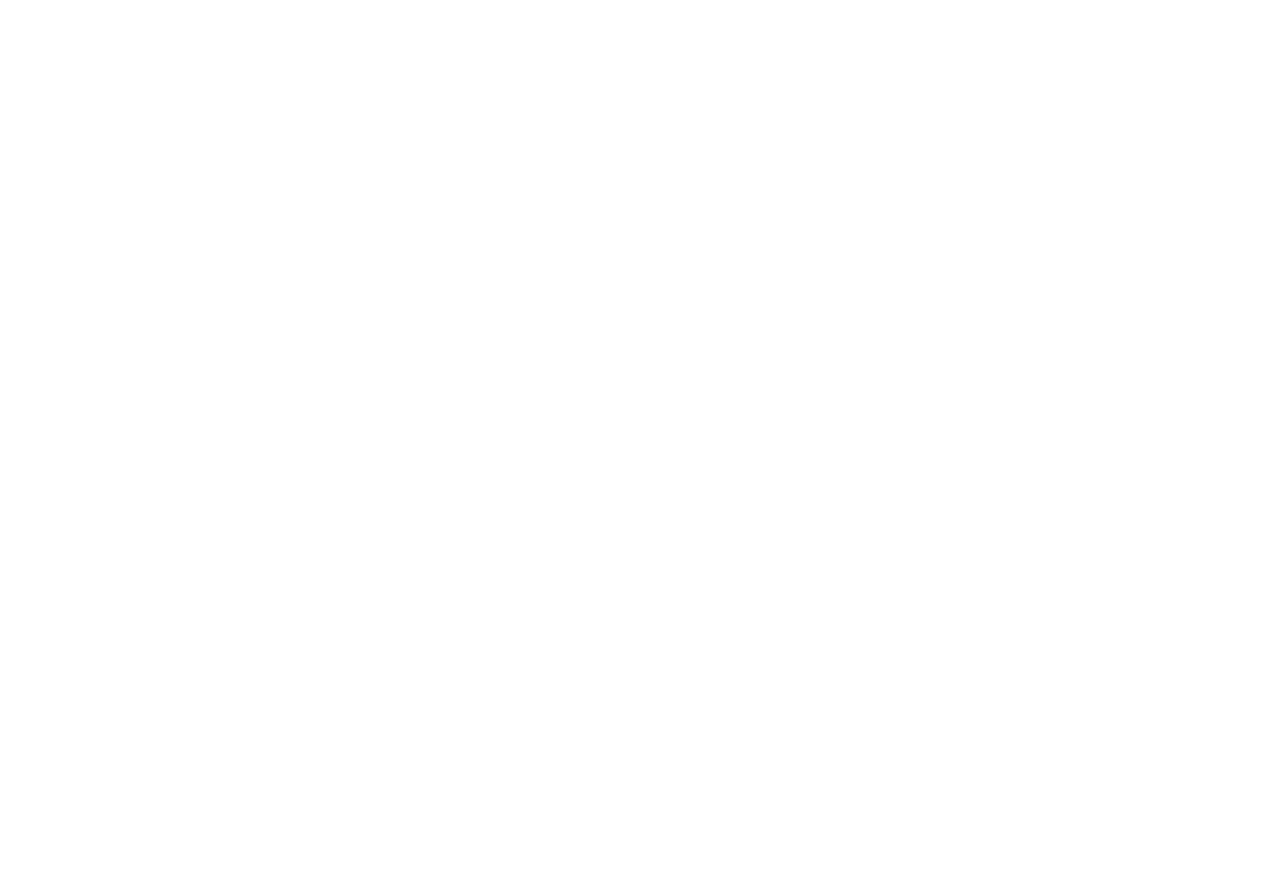
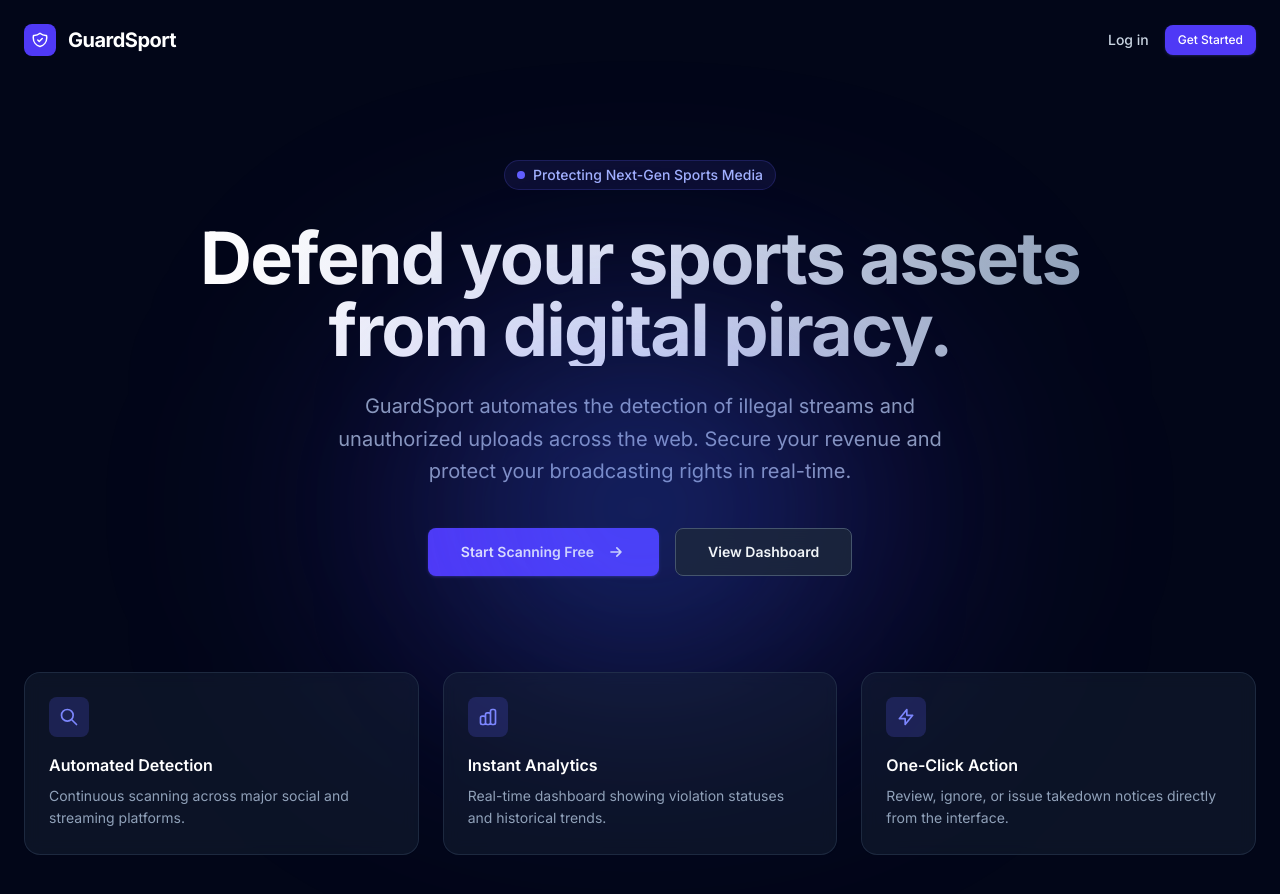
Before and after one commit to Platypus96/guardsport, a Next.js app: page / in a window 1280 px wide. Before the commit this address had no page. Shown: the top 894 px of the page. Before the commit the page ends 800 px from the top, so only its background shows below. Built offline with nearby package versions, Linux system fonts and the light colour scheme.

Commit message:
feat: implement landing page and dashboard sidebar navigation with auth logout functionality

```diff
--- /dev/null
+++ b/app/(dashboard)/settings/page.tsx
@@ -0,0 +1,50 @@
+import { createClient } from '@/lib/supabase/server'
+import { Card } from '@/components/ui/Card'
+import { Button } from '@/components/ui/Button'
+
+export default async function SettingsPage() {
+  const supabase = await createClient()
+  const { data: { user } } = await supabase.auth.getUser()
+
+  if (!user) return null
+
+  return (
+    <div>
+      <div className="mb-6">
+        <h1 className="text-2xl font-bold text-white">Settings</h1>
+        <p className="text-slate-400 text-sm mt-1">Manage your account and profile preferences.</p>
+      </div>
+
+      <div className="max-w-2xl space-y-6">
+        <Card title="Account Profile">
+          <div className="space-y-4">
+            <div>
+              <label className="block text-sm font-medium text-slate-400 mb-1">Email Address</label>
+              <input
+                type="email"
+                disabled
+                value={user.email}
+                className="w-full px-4 py-2.5 rounded-lg bg-slate-900/50 border border-slate-700 text-slate-300 cursor-not-allowed text-sm"
+              />
+              <p className="text-xs text-slate-500 mt-2">Your email address is managed by your authentication provider and cannot be changed here.</p>
+            </div>
+
+            <div className="pt-4 border-t border-slate-700/60 flex justify-end">
+              <Button variant="secondary" disabled>Save Changes</Button>
+            </div>
+          </div>
+        </Card>
+
+        <Card title="Danger Zone">
+          <div className="flex items-center justify-between">
+            <div>
+              <h4 className="text-sm font-medium text-slate-200">Delete Account</h4>
+              <p className="text-xs text-slate-400 mt-1">Permanently delete your account and all associated assets and violations.</p>
+            </div>
+            <Button variant="danger">Delete Account</Button>
+          </div>
+        </Card>
+      </div>
+    </div>
+  )
+}
--- a/app/page.tsx
+++ b/app/page.tsx
@@ -1,5 +1,83 @@
-import { redirect } from 'next/navigation'
+import Link from 'next/link'
+import { Button } from '@/components/ui/Button'
 
-export default function HomePage() {
-  redirect('/dashboard')
+export default function LandingPage() {
+  return (
+    <div className="min-h-screen bg-slate-950 flex flex-col items-center selection:bg-indigo-500/30 overflow-hidden">
+      {/* Navbar */}
+      <nav className="w-full max-w-7xl mx-auto px-6 py-6 flex items-center justify-between relative z-10">
+        <div className="flex items-center gap-3">
+          <div className="w-8 h-8 rounded-lg bg-indigo-600 flex items-center justify-center">
+            <svg className="w-4.5 h-4.5 text-white" fill="none" stroke="currentColor" viewBox="0 0 24 24">
+              <path strokeLinecap="round" strokeLinejoin="round" strokeWidth={2} d="M9 12l2 2 4-4m5.618-4.016A11.955 11.955 0 0112 2.944a11.955 11.955 0 01-8.618 3.04A12.02 12.02 0 003 9c0 5.591 3.824 10.29 9 11.622 5.176-1.332 9-6.03 9-11.622 0-1.042-.133-2.052-.382-3.016z" />
+            </svg>
+          </div>
+          <span className="font-bold text-white text-xl tracking-tight">GuardSport</span>
+        </div>
+        <div className="flex items-center gap-4">
+          <Link href="/login" className="text-sm font-medium text-slate-300 hover:text-white transition-colors">
+            Log in
+          </Link>
+          <Link href="/signup">
+            <Button variant="primary" size="sm">Get Started</Button>
+          </Link>
+        </div>
+      </nav>
+
+      {/* Hero Section */}
+      <main className="flex-1 w-full max-w-7xl mx-auto px-6 flex flex-col justify-center items-center text-center relative z-10 py-20">
+        {/* Glow Effects */}
+        <div className="absolute top-1/2 left-1/2 -translate-x-1/2 -translate-y-1/2 w-[600px] h-[400px] bg-indigo-600/20 blur-[120px] rounded-full pointer-events-none" />
+        <div className="absolute top-1/2 left-1/2 -translate-x-1/2 -translate-y-1/2 w-[300px] h-[300px] bg-blue-500/20 blur-[100px] rounded-full pointer-events-none" />
+
+        <div className="inline-flex items-center gap-2 px-3 py-1 rounded-full bg-indigo-500/10 border border-indigo-500/20 text-indigo-300 text-sm font-medium mb-8">
+          <span className="flex h-2 w-2 rounded-full bg-indigo-500"></span>
+          Protecting Next-Gen Sports Media
+        </div>
+
+        <h1 className="text-5xl md:text-7xl font-extrabold text-transparent bg-clip-text bg-gradient-to-r from-white via-slate-200 to-slate-400 tracking-tight max-w-4xl mb-6">
+          Defend your sports assets from digital piracy.
+        </h1>
+
+        <p className="text-lg md:text-xl text-slate-400 max-w-2xl mb-10 leading-relaxed">
+          GuardSport automates the detection of illegal streams and unauthorized uploads across the web. Secure your revenue and protect your broadcasting rights in real-time.
+        </p>
+
+        <div className="flex flex-col sm:flex-row items-center gap-4">
+          <Link href="/signup">
+            <Button variant="primary" className="h-12 px-8 text-base shadow-lg shadow-indigo-500/25">
+              Start Scanning Free
+              <svg className="w-5 h-5 ml-1" fill="none" stroke="currentColor" viewBox="0 0 24 24">
+                <path strokeLinecap="round" strokeLinejoin="round" strokeWidth={2} d="M13 7l5 5m0 0l-5 5m5-5H6" />
+              </svg>
+            </Button>
+          </Link>
+          <Link href="/login">
+            <Button variant="secondary" className="h-12 px-8 text-base bg-slate-800/80 backdrop-blur-md">
+              View Dashboard
+            </Button>
+          </Link>
+        </div>
+
+        {/* Feature Grid */}
+        <div className="grid grid-cols-1 md:grid-cols-3 gap-6 mt-24 text-left w-full">
+          {[
+            { title: 'Automated Detection', desc: 'Continuous scanning across major social and streaming platforms.', icon: 'M21 21l-6-6m2-5a7 7 0 11-14 0 7 7 0 0114 0z' },
+            { title: 'Instant Analytics', desc: 'Real-time dashboard showing violation statuses and historical trends.', icon: 'M9 19v-6a2 2 0 00-2-2H5a2 2 0 00-2 2v6a2 2 0 002 2h2a2 2 0 002-2zm0 0V9a2 2 0 012-2h2a2 2 0 012 2v10m-6 0a2 2 0 002 2h2a2 2 0 002-2m0 0V5a2 2 0 012-2h2a2 2 0 012 2v14a2 2 0 01-2 2h-2a2 2 0 01-2-2z' },
+            { title: 'One-Click Action', desc: 'Review, ignore, or issue takedown notices directly from the interface.', icon: 'M13 10V3L4 14h7v7l9-11h-7z' },
+          ].map((f, i) => (
+            <div key={i} className="p-6 rounded-2xl bg-slate-800/40 border border-slate-700/50 backdrop-blur-sm">
+              <div className="w-10 h-10 rounded-lg bg-indigo-500/20 flex items-center justify-center mb-4">
+                <svg className="w-5 h-5 text-indigo-400" fill="none" stroke="currentColor" viewBox="0 0 24 24">
+                  <path strokeLinecap="round" strokeLinejoin="round" strokeWidth={2} d={f.icon} />
+                </svg>
+              </div>
+              <h3 className="text-white font-semibold mb-2">{f.title}</h3>
+              <p className="text-slate-400 text-sm leading-relaxed">{f.desc}</p>
+            </div>
+          ))}
+        </div>
+      </main>
+    </div>
+  )
 }
--- a/components/dashboard/Sidebar.tsx
+++ b/components/dashboard/Sidebar.tsx
@@ -30,6 +30,16 @@ const navItems = [
     icon: (
       <svg className="w-4 h-4" fill="none" stroke="currentColor" viewBox="0 0 24 24">
         <path strokeLinecap="round" strokeLinejoin="round" strokeWidth={2} d="M12 9v2m0 4h.01m-6.938 4h13.856c1.54 0 2.502-1.667 1.732-3L13.732 4c-.77-1.333-2.694-1.333-3.464 0L3.34 16c-.77 1.333.192 3 1.732 3z" />
+      </svg>
+    ),
+  },
+  {
+    href: '/settings',
+    label: 'Settings',
+    icon: (
+      <svg className="w-4 h-4" fill="none" stroke="currentColor" viewBox="0 0 24 24">
+        <path strokeLinecap="round" strokeLinejoin="round" strokeWidth={2} d="M10.325 4.317c.426-1.756 2.924-1.756 3.35 0a1.724 1.724 0 002.573 1.066c1.543-.94 3.31.826 2.37 2.37a1.724 1.724 0 001.065 2.572c1.756.426 1.756 2.924 0 3.35a1.724 1.724 0 00-1.066 2.573c.94 1.543-.826 3.31-2.37 2.37a1.724 1.724 0 00-2.572 1.065c-.426 1.756-2.924 1.756-3.35 0a1.724 1.724 0 00-2.573-1.066c-1.543.94-3.31-.826-2.37-2.37a1.724 1.724 0 00-1.065-2.572c-1.756-.426-1.756-2.924 0-3.35a1.724 1.724 0 001.066-2.573c-.94-1.543.826-3.31 2.37-2.37.996.608 2.296.07 2.572-1.065z" />
+        <path strokeLinecap="round" strokeLinejoin="round" strokeWidth={2} d="M15 12a3 3 0 11-6 0 3 3 0 016 0z" />
       </svg>
     ),
   },
--- a/proxy.ts
+++ b/proxy.ts
@@ -33,7 +33,8 @@ export async function proxy(request: NextRequest) {
     const isDashboard =
       request.nextUrl.pathname.startsWith('/dashboard') ||
       request.nextUrl.pathname.startsWith('/assets') ||
-      request.nextUrl.pathname.startsWith('/violations')
+      request.nextUrl.pathname.startsWith('/violations') ||
+      request.nextUrl.pathname.startsWith('/settings')
 
     if (!session && isDashboard) {
       return NextResponse.redirect(new URL('/login', request.url))
```
Also changed, not shown: 1 other file (tests, documents, lock files or other folders).
